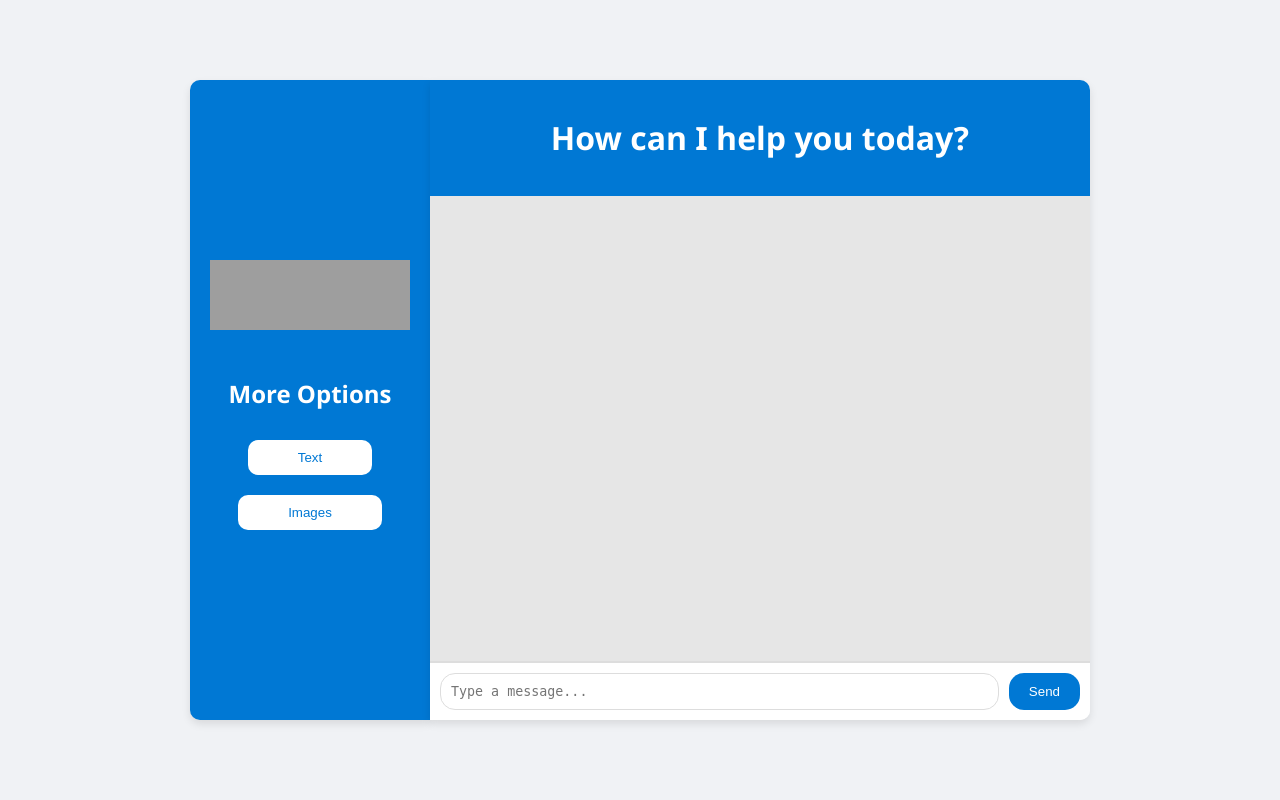
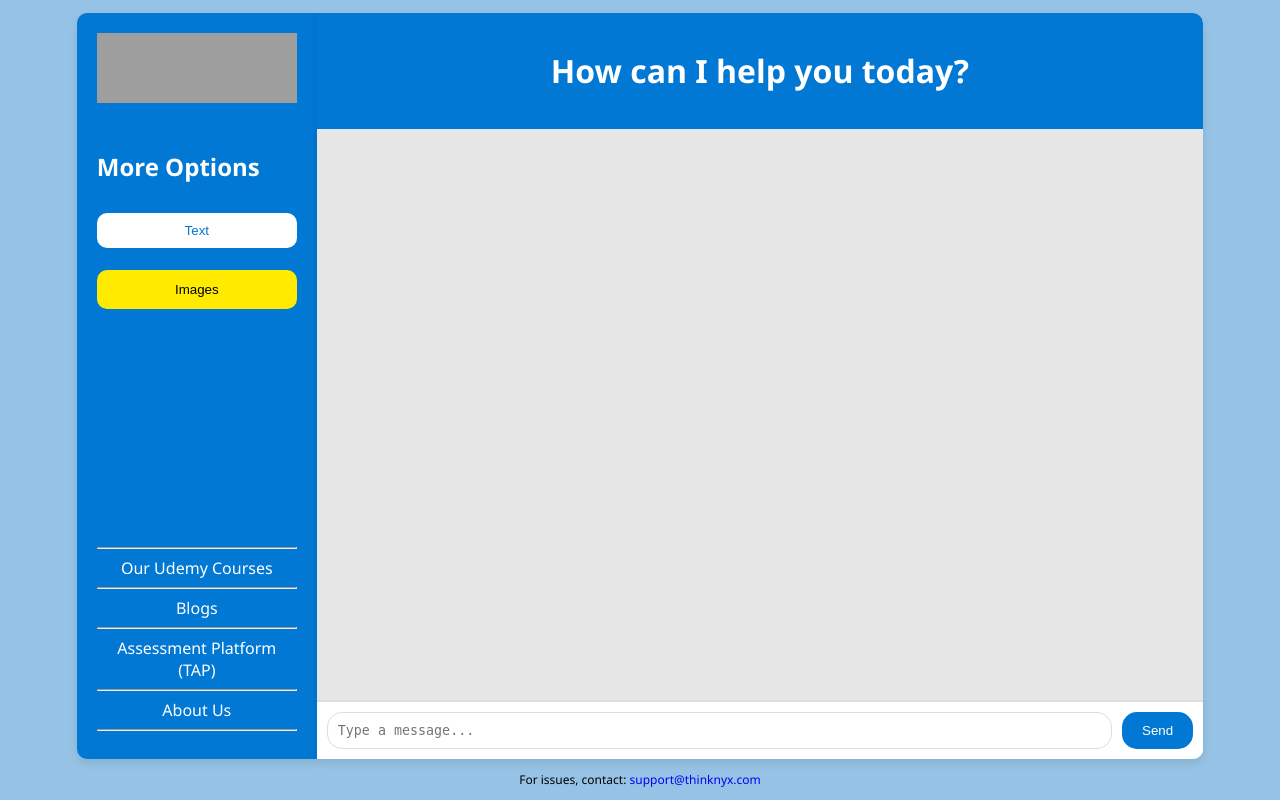
Before and after one commit to naman-thinknyx/AI-MLProject-Bedrock, a Flask app: page / in a window 1280 px wide. Run offline with Flask 3, Linux system fonts and the light colour scheme; grey boxes are pictures that could not be loaded.

Commit message:
Updated the HTML Pages

```diff
--- a/static/css/styles.css
+++ b/static/css/styles.css
@@ -1,18 +1,20 @@
 body {
   font-family: "Segoe UI", Tahoma, Geneva, Verdana, sans-serif;
-  background-color: #f0f2f5;
+  background-color: #94c2e5f8;
   display: flex;
   justify-content: center;
   align-items: center;
   height: 100vh;
   margin: 0;
+  flex-direction: column;
 }
 
 .main-container {
   display: flex;
   width: 100%;
-  max-width: 900px;
-  height: 80%;
+  max-width: 88vw;
+  height: 95vh;
+  margin-top: 1%;
 }
 
 .sidebar {
@@ -20,8 +22,7 @@ body {
   background-color: #0078d4;
   display: flex;
   flex-direction: column;
-  justify-content: center;
-  align-items: center;
+
   padding: 20px;
   border-top-left-radius: 10px;
   border-bottom-left-radius: 10px;
@@ -40,6 +41,20 @@ body {
   width: 100%;
   text-align: center;
 }
+
+.sidebar-button-main {
+  background-color: #ffea00;
+  color: #000000;
+  border: none;
+  padding: 12px 55px;
+  margin: 12px 0;
+  border-radius: 10px;
+  cursor: pointer;
+  transition: background-color 0.3s;
+  width: 100%;
+  text-align: center;
+}
+
 
 .sidebar-button:hover {
   background-color: #005bb5;
--- a/templates/text.html
+++ b/templates/text.html
@@ -10,11 +10,24 @@
   <body>
     <div class="main-container">
       <div class="sidebar">
-        <a href="/"> <img style="height: 70px;width: 200px"src="{{url_for('static', filename='images/logo.png')}}" alt="Italian Trulli"><br><br> </a>
-        <h2 class="h2">More Options</h2>
-        <a href = "/" ><button class="sidebar-button">Text</button></a>
-        <a href = "/images" ><button class="sidebar-button">Images</button></a>
+        <a href="/"> <img style="height: 70px;width: 200px"src="{{url_for('static', filename='images/logo.png')}}" alt="Thinknyx"><br><br> </a>
+        <div style="">
+          <h2 class="h2">More Options</h2>
+          <a href = "/" ><button class="sidebar-button">Text</button></a>
+          <a href = "/images" ><button class="sidebar-button-main">Images</button></a>
+        </div>
 
+        <div style="margin-top:auto; text-align:center;" >
+          <hr>
+          <a href="https://www.udemy.com/user/yogesh-raheja/" target="_blank" style="color:white; margin-bottom:4px; font-weight:4; text-decoration:none;" >Our Udemy Courses</a>
+          <hr>
+          <a href="https://www.thinknyx.com/blog/" target="_blank" style="color:white; margin-bottom:4px; font-weight:4; text-decoration:none;">Blogs</a>
+          <hr>
+          <a href="https://tap.thinknyx.com/" target="_blank" style="color:white; margin-bottom:4px; font-weight:4; text-decoration:none;">Assessment Platform (TAP)</a>
+          <hr>
+          <a href="https://www.thinknyx.com/" target="_blank" style="color:white; margin-bottom:4px; font-weight:4; text-decoration:none;">About Us</a>
+          <hr>
+        </div>
       </div>
       <div class="chat-container">
         <div class="chat-header">
@@ -23,7 +36,7 @@
         <div class="chat-body" id="chat-body">
 
           {% if prompt %}
-          <div style= "background-color: grey; color: white; border-radius: 30px; border: 1px solid black">
+          <div style= "background-color: white; color: black; border-radius: 30px; border: 1px solid black">
             <b><p style= "padding-right: 10px; text-align: right; font-family: monospace;">{{ prompt }}</p></b>
           </div>
           {% endif %}
@@ -32,8 +45,8 @@
           <!-- Type responses here -->
 
           {% if response %}
-          <div style= "background-color: grey; color: white; border-radius: 15px; border: 1px solid black">
-            <b><p style= "padding-right: 10px; padding-left:10px; font-family: monospace;">{{ response }}</p></b>
+          <div style= "background-color: white; color: black; border-radius: 15px; border: 1px solid black">
+            <b><p style= "padding-right: 10px; padding-left:10px; font-family: monospace; text-align:justify;">{{ response }}</p></b>
           </div>
           {% endif %}
         </div>
@@ -51,6 +64,8 @@
         </form>
       </div>
     </div>
-
+    <div style="font-size:12px;">
+      <p>For issues, contact: <a href="mailto:support@thinknyx.com" style="text-decoration:none;">support@thinknyx.com</a></p>
+    </div>
   </body>
 </html>
```
Also changed, not shown: templates/images.html (+24 -6 lines).
